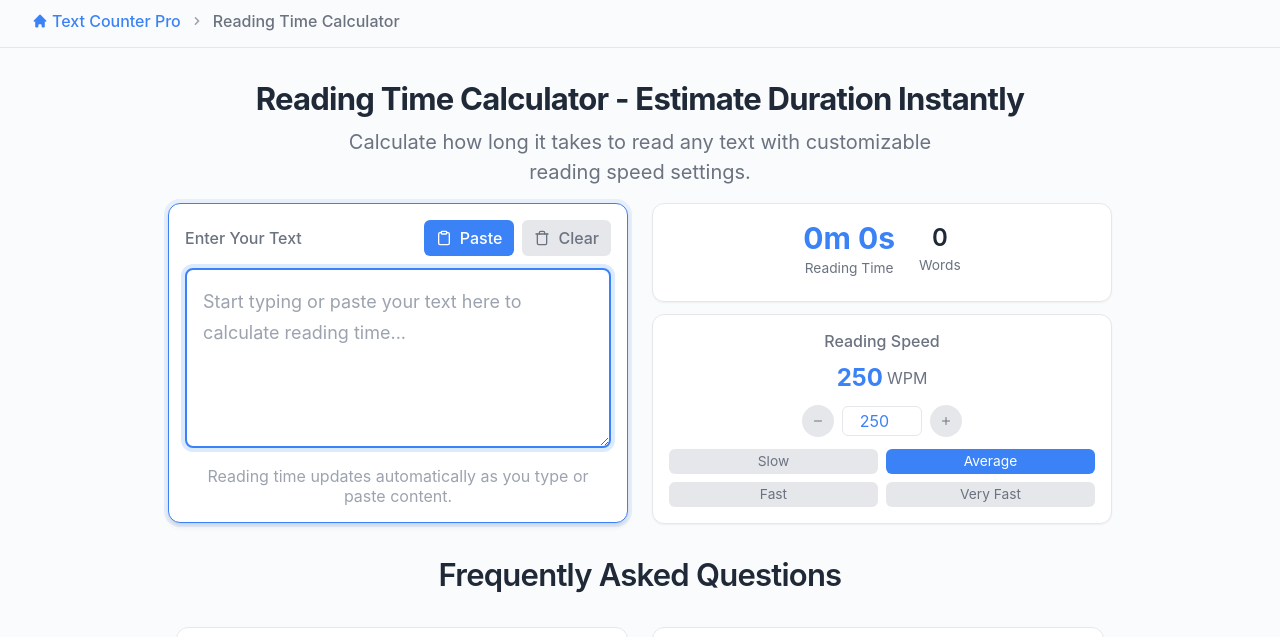
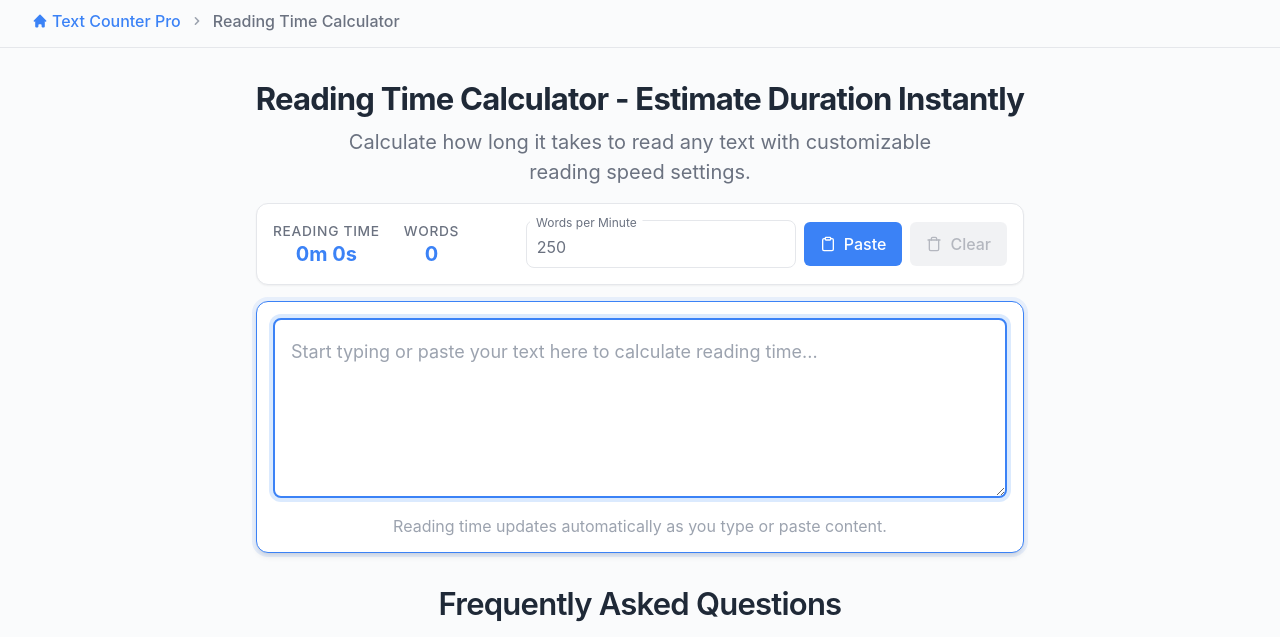
Before and after one commit to robert-beall/text-counter-pro, a plain HTML site: page reading-time-calculator/index.html in a window 1280 px wide. Shown: the part 86-723 px from the top of the page. Drawn offline with nearby package versions, Linux system fonts and the light colour scheme.

Commit message:
Clean reading speed page

```diff
--- a/reading-time-calculator/index.html
+++ b/reading-time-calculator/index.html
@@ -204,24 +204,46 @@
             </p>
         </section>
 
-        <!-- Calculator Section -->
-        <section aria-labelledby="calculator-heading" class="max-w-container-xl mt-0 mx-auto mb-8 px-4">
-            <h2 id="calculator-heading" class="sr-only">Reading Time Calculator Tool</h2>
+        <!-- Text Analysis Section -->
+        <section aria-labelledby="text-input-heading" class="max-w-container-md mt-0 mx-auto mb-8 text-center">
+            <h2 id="text-input-heading" class="sr-only">Text Input and Analysis</h2>
 
-            <!-- Main Calculator Layout -->
-            <div class="grid grid-cols-1 lg:grid-cols-2 gap-6 items-start">
+            <!-- Statistics Toolbar -->
+            <div class="bg-surface border border-border contrast-more:border-2 contrast-more:border-gray-900 rounded-xl p-4 mb-4 shadow-sm"
+                role="region" aria-label="Text statistics toolbar" aria-live="polite">
 
-                <!-- Text Input Area (First on Mobile, Left on Desktop) -->
-                <div role="application" aria-label="Text input for reading time calculation"
-                    class="bg-surface rounded-xl p-4 shadow-sm border border-border transition-all duration-200 ease-in-out focus-within:shadow-md focus-within:ring-4 focus-within:ring-blue-500/10 focus-within:border-blue-500 order-1">
+                <!-- First Row: Stats and Buttons -->
+                <div
+                    class="flex items-stretch lg:items-center justify-between flex-col md:flex-row gap-4 flex-wrap mb-4 md:mb-auto">
+                    <div
+                        class="grid grid-cols-2 gap-3 md:flex md:justify-around md:gap-4 items-center md:gap-6 md:flex-wrap">
+                        <div
+                            class="min-w-auto lg:min-width-[60px] flex flex-auto flex-col lg:flex-initial items-center gap-1">
+                            <span class="text-xs font-medium text-text-secondary uppercase tracking-wider">Reading
+                                Time</span>
+                            <span class="!leading-none text-xl lg:text-lg font-bold text-primary"
+                                id="reading-time-display" aria-label="Character count">0m 0s</span>
+                        </div>
+                        <div
+                            class="min-w-auto lg:min-width-[60px] flex flex-auto flex-col lg:flex-initial items-center gap-1">
+                            <span class="text-xs font-medium text-text-secondary uppercase tracking-wider">Words</span>
+                            <span class="!leading-none text-xl lg:text-lg font-bold text-primary"
+                                id="word-count-display" aria-label="Word count">0</span>
+                        </div>
+                    </div>
 
-                    <!-- Textarea Controls -->
-                    <div class="flex justify-between items-center mb-3">
-                        <label for="text-input" class="text-sm font-medium text-text-secondary">Enter Your Text</label>
-                        <div class="flex gap-2">
-                            <button type="button" id="paste-btn"
-                                class="flex items-center gap-2 px-3 py-2 bg-primary text-white border-none rounded-md text-sm font-medium cursor-pointer transition-all duration-200 ease-in-out whitespace-nowrap hover:bg-primary-dark hover:-translate-y-px active:translate-y-0 focus:outline-none focus:ring-2 focus:ring-primary focus:ring-offset-2"
-                                aria-label="Paste text from clipboard">
+                    <div
+                        class="grid grid-cols-2 gap-2 w-full md:justify-center md:flex md:items-center lg:justify-start md:w-auto">
+                        <div class="relative hidden md:block">
+                            <input type="number" id="speed-input"
+                                class="block px-2.5 pb-2.5 pt-4 w-full text-sm text-text-secondary bg-transparent rounded-lg border border-border appearance-none focus:outline-none focus:ring-0 focus:border-primary peer"
+                                value="250"/>
+                            <label for="speed-input"
+                                class="absolute text-sm text-text-secondary duration-300 transform -translate-y-4 scale-75 top-2 z-10 origin-[0] bg-surface px-2 peer-focus:px-2 peer-focus:text-primary peer-placeholder-shown:scale-100 peer-placeholder-shown:-translate-y-1/2 peer-placeholder-shown:top-1/2 peer-focus:top-2 peer-focus:scale-75 peer-focus:-translate-y-4 rtl:peer-focus:translate-x-1/4 rtl:peer-focus:left-auto start-1">Words per Minute</label>
+                        </div>
+                        <button type="button"
+                            class="flex items-center gap-2 px-3 py-2 bg-primary text-white border-none rounded-md text-sm font-medium cursor-pointer transition-all duration-200 ease-in-out whitespace-nowrap hover:bg-primary-dark hover:-translate-y-px active:translate-y-0 focus:outline-none focus:ring-2 focus:ring-primary focus:ring-offset-2 disabled:opacity-50 disabled:cursor-not-allowed disabled:transform-none md:flex-1 md:justify-center md:px-4 md:py-3"
+                            id="paste-btn" aria-label="Paste text from clipboard">
                             <svg class="flex-shrink-0" width="16" height="16" viewBox="0 0 24 24" fill="none"
                                 xmlns="http://www.w3.org/2000/svg">
                                 <path d="M16 4h2a2 2 0 0 1 2 2v14a2 2 0 0 1-2 2H6a2 2 0 0 1-2-2V6a2 2 0 0 1 2-2h2"
@@ -232,9 +254,9 @@
                             </svg>
                             <span>Paste</span>
                         </button>
-                            <button type="button" id="clear-btn"
-                                class="flex items-center gap-2 px-3 py-2 bg-border text-text-secondary border-none rounded-md text-sm font-medium cursor-pointer transition-all duration-200 ease-in-out whitespace-nowrap hover:bg-text-muted hover:text-text-primary active:translate-y-0 focus:outline-none focus:ring-2 focus:ring-primary focus:ring-offset-2"
-                                aria-label="Clear all text">
+                        <button type="button"
+                            class="flex items-center gap-2 px-3 py-2 bg-border text-text-secondary border-none rounded-md text-sm font-medium cursor-pointer transition-all duration-200 ease-in-out whitespace-nowrap hover:bg-text-muted hover:text-text-primary active:translate-y-0 focus:outline-none focus:ring-2 focus:ring-primary focus:ring-offset-2 disabled:opacity-50 disabled:cursor-not-allowed disabled:transform-none md:flex-1 md:justify-center md:px-4 md:py-3"
+                            id="clear-btn" aria-label="Clear all text" disabled>
                             <svg class="flex-shrink-0" width="16" height="16" viewBox="0 0 24 24" fill="none"
                                 xmlns="http://www.w3.org/2000/svg">
                                 <path d="M3 6h18" stroke="currentColor" stroke-width="2" stroke-linecap="round"
@@ -248,85 +270,35 @@
                     </div>
                 </div>
 
-                    <textarea id="text-input"
-                        placeholder="Start typing or paste your text here to calculate reading time..."
-                        spellcheck="false" autocorrect="off" autocapitalize="off" autofocus
-                        class="w-full min-h-[300px] md:min-h-[400px] p-4 border-2 border-border rounded-lg font-primary text-base leading-relaxed text-text-primary bg-surface resize-y transition-all duration-200 ease-in-out focus:outline-none focus:border-primary focus:ring-4 focus:ring-blue-100 placeholder:text-text-muted placeholder:font-normal">
-            </textarea>
-
-                    <div class="text-sm text-text-muted mt-3 text-center">
-                        Reading time updates automatically as you type or paste content.
+                <!-- Second Row: Slider Controls -->
+                <div class="flex flex-col md:flex-row items-center gap-3 pt-4 border-t border-border md:hidden">
+                    <div class="flex flex-col md:flex-row items-center gap-3 w-full text-center">
+                        <div class="flex flex-col items-center gap-1">
+                            <span class="text-xs font-medium text-text-secondary uppercase tracking-wider">Words per
+                                Minute</span>
+                            <span class="!leading-none text-xl lg:text-lg font-bold text-primary" id="speed-display"
+                                aria-label="Speed value">250</span>
                         </div>
+                        <div class="flex-1 w-full md:w-auto">
+                            <input id="speed-input-mobile" type="range" min="0" max="500" value="250"
+                                class="w-full h-2 bg-primary-200 rounded-lg appearance-none cursor-pointer focus:outline-none focus:ring-2 focus:ring-primary focus:ring-offset-2"
+                                aria-label="Speed slider control">
                         </div>
-
-                <!-- Controls Panel (Second on Mobile, Right on Desktop) -->
-                <div class="order-2 space-y-3">
-
-                    <!-- Results Display -->
-                    <div class="bg-surface border border-border rounded-xl p-4 shadow-sm" role="region"
-                        aria-label="Reading time results" aria-live="polite">
-                        <div class="flex items-center justify-center gap-6 mb-2">
-                            <div class="text-center">
-                                <div class="text-3xl font-bold text-primary mb-1" id="reading-time-display">0m 0s</div>
-                                <div class="text-xs text-text-secondary">Reading Time</div>
-                            </div>
-                            <div class="text-center">
-                                <div class="text-xl font-semibold text-text-primary mb-1" id="word-count-display">0
-                                </div>
-                                <div class="text-xs text-text-secondary">Words</div>
                     </div>
                 </div>
             </div>
 
-                    <!-- Reading Speed Controls -->
-                    <div class="bg-surface border border-border rounded-xl p-4 shadow-sm">
-                        <div class="text-sm font-medium text-text-secondary mb-3 text-center">Reading Speed</div>
-
-                        <div class="flex items-center justify-center gap-1 mb-3">
-                            <span id="speed-display" class="text-xl font-bold text-primary">250</span>
-                            <span class="text-sm text-text-secondary">WPM</span>
-                        </div>
-
-                        <!-- Speed adjustment buttons -->
-                        <div class="flex items-center justify-center gap-2 mb-3">
-                            <button type="button" id="speed-down"
-                                class="w-8 h-8 flex items-center justify-center bg-border text-text-secondary rounded-full hover:bg-primary hover:text-white transition-colors focus:outline-none focus:ring-2 focus:ring-primary"
-                                aria-label="Decrease reading speed">
-                                <svg width="12" height="12" viewBox="0 0 24 24" fill="none"
-                                    xmlns="http://www.w3.org/2000/svg">
-                                    <path d="M5 12h14" stroke="currentColor" stroke-width="2" stroke-linecap="round" />
-                                </svg>
-                            </button>
-                            <input type="number" id="speed-input" value="250" min="100" max="500" step="25"
-                                class="w-20 px-2 py-1 text-center text-sm border border-border rounded-md focus:outline-none focus:ring-2 focus:ring-primary focus:border-primary"
-                                aria-label="Reading speed in words per minute">
-                            <button type="button" id="speed-up"
-                                class="w-8 h-8 flex items-center justify-center bg-border text-text-secondary rounded-full hover:bg-primary hover:text-white transition-colors focus:outline-none focus:ring-2 focus:ring-primary"
-                                aria-label="Increase reading speed">
-                                <svg width="12" height="12" viewBox="0 0 24 24" fill="none"
-                                    xmlns="http://www.w3.org/2000/svg">
-                                    <path d="M12 5v14M5 12h14" stroke="currentColor" stroke-width="2"
-                                        stroke-linecap="round" />
-                                </svg>
-                            </button>
-                        </div>
-
-                        <!-- Speed Presets (2x2 Grid) -->
-                        <div class="grid grid-cols-2 gap-2">
-                            <button type="button"
-                                class="px-2 py-1 text-xs bg-border text-text-secondary rounded-md hover:bg-primary hover:text-white transition-colors focus:outline-none focus:ring-2 focus:ring-primary"
-                                data-speed="150">Slow</button>
-                            <button type="button"
-                                class="px-2 py-1 text-xs bg-primary text-white rounded-md focus:outline-none focus:ring-2 focus:ring-primary-dark"
-                                data-speed="250">Average</button>
-                            <button type="button"
-                                class="px-2 py-1 text-xs bg-border text-text-secondary rounded-md hover:bg-primary hover:text-white transition-colors focus:outline-none focus:ring-2 focus:ring-primary"
-                                data-speed="300">Fast</button>
-                            <button type="button"
-                                class="px-2 py-1 text-xs bg-border text-text-secondary rounded-md hover:bg-primary hover:text-white transition-colors focus:outline-none focus:ring-2 focus:ring-primary"
-                                data-speed="400">Very Fast</button>
-                        </div>
-                    </div>
+            <!-- Text Input Area -->
+            <div role="application" aria-label="Reading speed calculator"
+                class="bg-surface rounded-xl p-4 shadow-sm border border-border transition-all duration-200 ease-in-out focus-within:shadow-md focus-within:ring-4 focus-within:ring-blue-500/10 focus-within:border-blue-500 contrast-more:border-2 contrast-more:border-gray-900">
+                <label for="text-input" class="sr-only">Enter your text for analysis</label>
+                <textarea id="text-input" name="text-input" aria-describedby="text-input-help"
+                    placeholder="Start typing or paste your text here to calculate reading time..."
+                    spellcheck="false" autocorrect="off" autocapitalize="off" autofocus
+                    class="w-full min-h-[150px] md:min-h-[200px] p-4 border-2 border-border rounded-lg font-primary text-base leading-relaxed text-text-primary bg-surface resize-y transition-all duration-200 ease-in-out focus:outline-none focus:border-primary focus:ring-4 focus:ring-blue-100 placeholder:text-text-muted placeholder:font-normal">
+                </textarea>
+                <div id="text-input-help" class="text-sm text-text-muted mt-3 text-center">
+                    Reading time updates automatically as you type or paste content.
                 </div>
             </div>
         </section>
@@ -354,7 +326,7 @@
 
                 <div class="bg-surface border border-border rounded-xl p-6">
                     <h3 class="text-lg font-semibold text-text-primary mb-3">Can I adjust the reading speed?</h3>
-                    <p class="text-text-secondary leading-relaxed">Yes! Use the slider or preset buttons to match your
+                    <p class="text-text-secondary leading-relaxed">Yes! Update the <strong>words per minute (WPM)</strong> to match your
                         reading speed. Beginners typically read at 150-200 WPM, while speed readers can exceed 400 WPM.
                     </p>
                 </div>
--- a/scripts/reading-time.js
+++ b/scripts/reading-time.js
@@ -1,18 +1,17 @@
 class ReadingTime {
     constructor() {
+        this.readingSpeed = 250;
+
         const elementIdList = [
             "text-input",
             "speed-display",
             "reading-time-display",
             "word-count-display",
             "speed-input",
-            "speed-up",
-            "speed-down",
+            "speed-input-mobile",
             "paste-btn",
             "clear-btn",
         ];
-
-        this.presetButtons = document.querySelectorAll('[data-speed]');
 
         this.elements = {};
         this.missingElements = [];
@@ -55,8 +54,7 @@ class ReadingTime {
         const textInput = this.getElement("text-input");
         const speedDisplay = this.getElement("speed-display");
         const speedInput = this.getElement("speed-input");
-        const speedUpBtn = this.getElement("speed-up");
-        const speedDownBtn = this.getElement("speed-down");
+        const speedInputMobile = this.getElement("speed-input-mobile");
         const pasteBtn = this.getElement("paste-btn");
         const clearBtn = this.getElement("clear-btn");
 
@@ -69,40 +67,20 @@ class ReadingTime {
             speedInput.addEventListener("input", () => {
                 let value = parseInt(speedInput.value);
                 if (value < 0) value = 0;
-                this.value = value;
-                speedDisplay.textContent = value;
-                this.updatePresetButtons(value);
+                this.readingSpeed = value;
+                speedDisplay.textContent = value.toLocaleString();
+                this.updateDisplay();
             });
         }
 
-        if (speedUpBtn) {
-            speedUpBtn.addEventListener("click", () => {
-                let value = parseInt(speedInput.value) + 25;
-                if (value > 500) value = 500;
+        if (speedInputMobile) {
+            speedInputMobile.addEventListener("input", () => {
+                let value = parseInt(speedInputMobile.value);
+                this.readingSpeed = value;
+                if (value < 0) value = 0;
                 speedInput.value = value;
-                speedDisplay.textContent = value;
-                this.updatePresetButtons(value);
-            });
-        }
-
-        if (speedDownBtn) {
-            speedDownBtn.addEventListener("click", () => {
-                let value = parseInt(speedInput.value) - 25;
-                if (value < 100) value = 100;
-                speedInput.value = value;
-                speedDisplay.textContent = value;
-                this.updatePresetButtons(value);
-            });
-        }
-
-        if (this.presetButtons) {
-            this.presetButtons.forEach(button => {
-                button.addEventListener('click', () => {
-                    const speed = button.dataset.speed;
-                    speedInput.value = speed;
-                    speedDisplay.textContent = speed;
-                    this.updatePresetButtons(speed);
-                });
+                speedDisplay.textContent = value.toLocaleString();
+                this.updateDisplay();
             });
         }
 
@@ -200,6 +178,14 @@ class ReadingTime {
         }
     }
 
+    updateDisplay() {
+        const textInput = this.getElement("text-input");
+        if (textInput) {
+            this.showReadingTime(textInput.value, this.readingSpeed);
+            this.showWordCount(textInput.value);
+        }
+    }
+
     /**
    * Calculates the number of words in the passed text and
    * displays the value in the 'word-count-display' element.
@@ -233,23 +219,6 @@ class ReadingTime {
             );
         }
     }
-
-    updatePresetButtons(currentSpeed) {
-        const textInput = this.getElement("text-input");
-
-        if (textInput && this.presetButtons) {
-            const text = textInput.value;
-            this.showReadingTime(text, currentSpeed);
-            this.presetButtons.forEach(button => {
-                if (button.dataset.speed == currentSpeed) {
-                    button.className = 'px-3 py-1 text-xs bg-primary text-white rounded-md focus:outline-none focus:ring-2 focus:ring-primary-dark';
-                } else {
-                    button.className = 'px-3 py-1 text-xs bg-border text-text-secondary rounded-md hover:bg-primary hover:text-white transition-colors focus:outline-none focus:ring-2 focus:ring-primary';
-                }
-            });
-        }
-
-    }
 }
 
 // Reading speed controls
```
Lines whose indentation alone changed are shown as unchanged.
